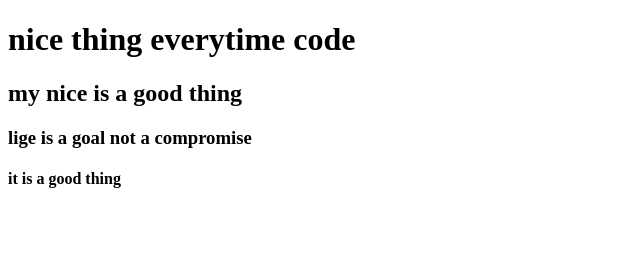
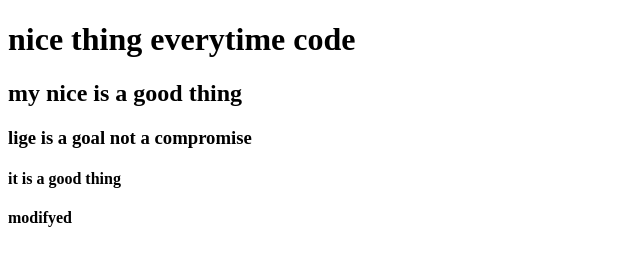
Before and after one commit to dhakadnitesh/cap-09, a plain HTML site: page index2.html in a window 1280 px wide. Shown: the whole page, without its empty margins (0-640 px from the left). Drawn offline with Linux system fonts and the light colour scheme.

Commit message:
updation one more time

```diff
--- a/index2.html
+++ b/index2.html
@@ -10,5 +10,6 @@
     <h2>my nice is a good thing</h2>
     <h3>lige is a goal not a compromise</h3>
     <h4>it is a good thing</h4>
+    <h4>modifyed</h4>
 </body>
 </html>
```
